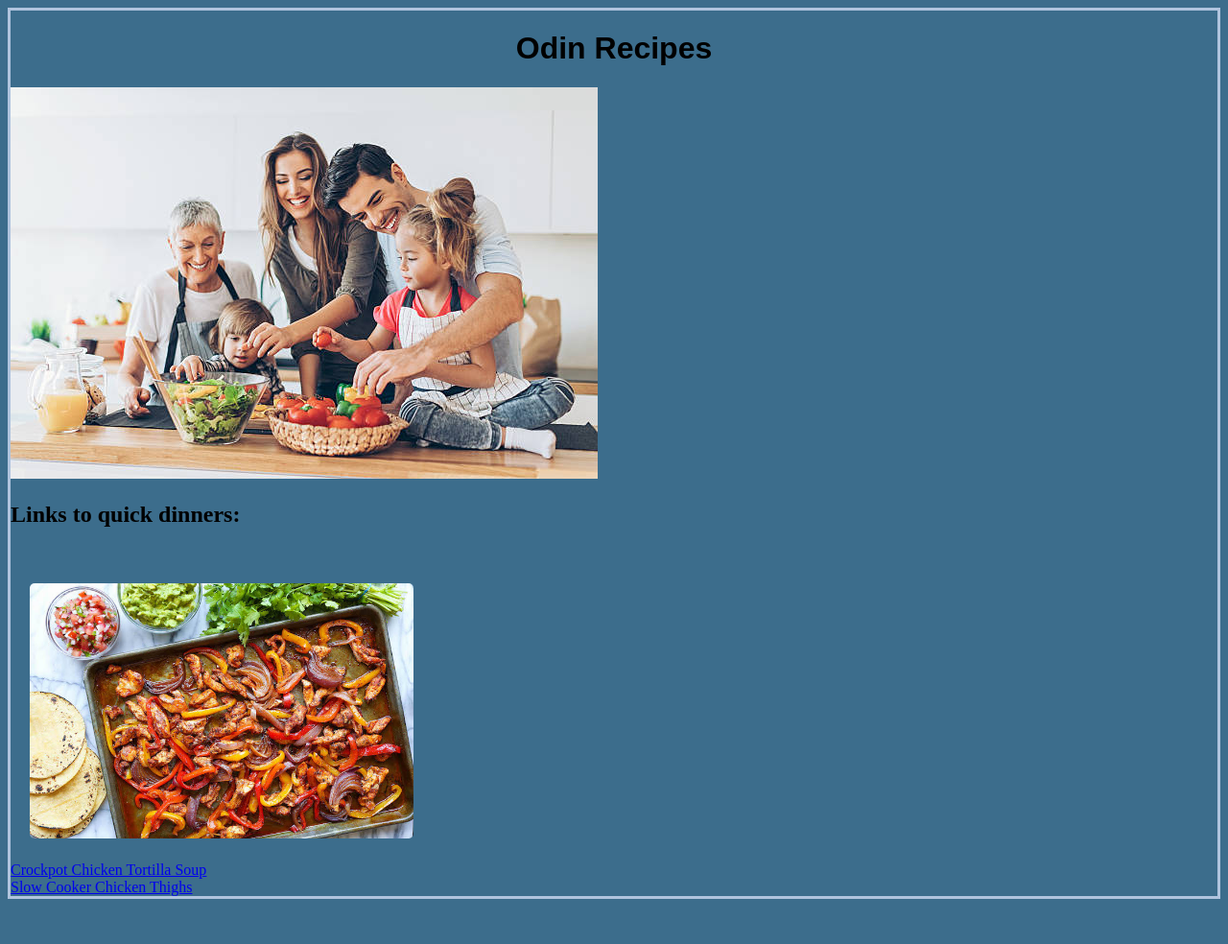
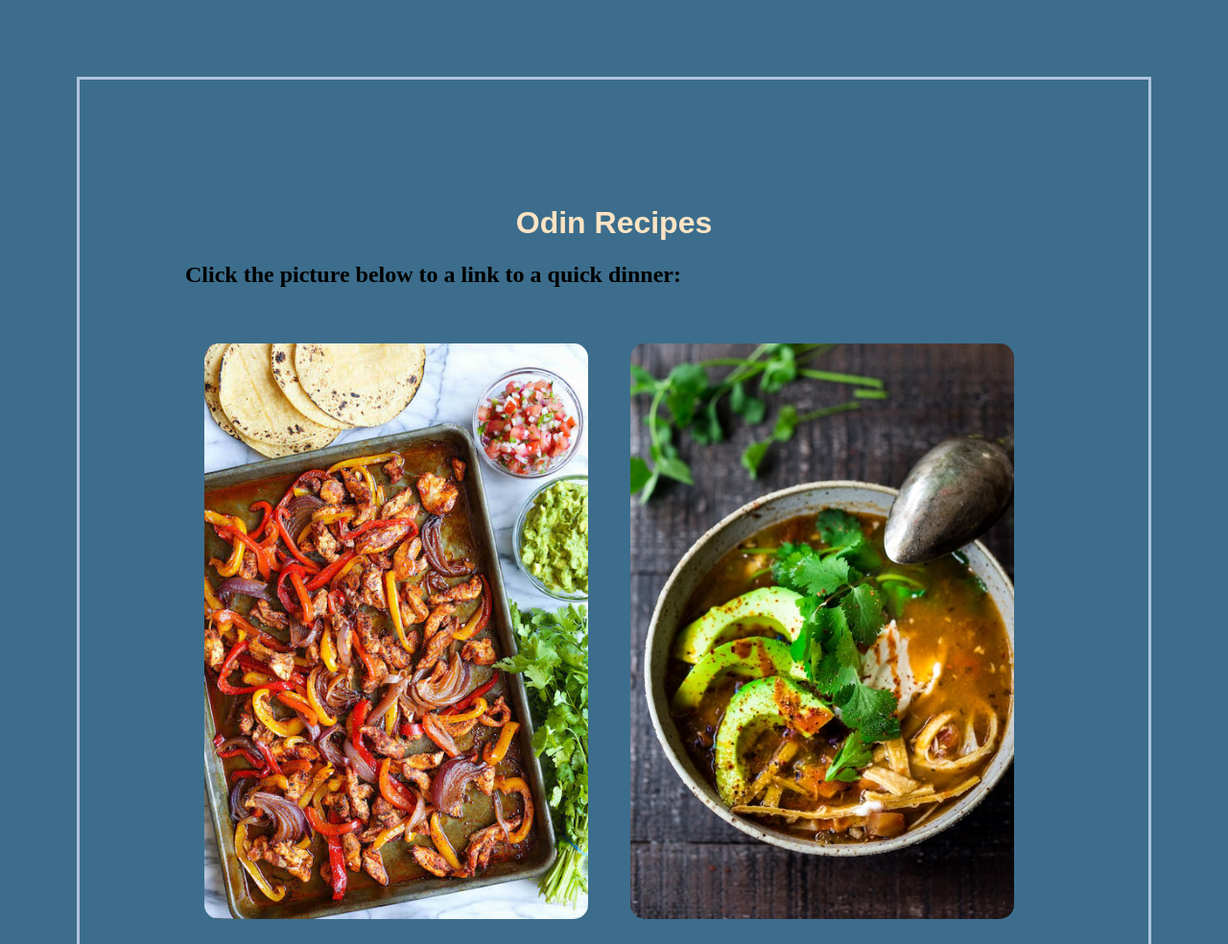
Before and after one commit to vsibley/odin-recipes, a plain HTML site: page index.html in a window 1280 px wide. Shown: the top 984 px of the page at 96% size. Before the commit the page ends 945 px from the top, so only its background shows below. Drawn offline with Linux system fonts and the light colour scheme.

Commit message:
css changes

```diff
--- a/index.html
+++ b/index.html
@@ -6,12 +6,10 @@
     <link rel="stylesheet" href="styles.css"
 </head>
 <body>
-<h1>Odin Recipes</h1>
-<img src="img/familycooking.jpeg" alt="family cooking together">
-<h2>Links to quick dinners:</h2>
-<br><a href="recipes/sheetpanfajitas.html"><img id="sheetpan" src="/img/SheetPanFajitas.jpeg"></a>
-
-<br><a href="recipes/crockpot-tortillaSoup.html">Crockpot Chicken Tortilla Soup</a>
-<br><a href="recipes/slowcooker-chicken-thighs.html">Slow Cooker Chicken Thighs</a>
+    <h1>Odin Recipes</h1>
+    <h2>Click the picture below to a link to a quick dinner:</h2>
+    <br><a href="recipes/sheetpanfajitas.html"><img id="sheetpan" src="/img/SheetPanVert.jpeg"></a>
+    <a href="recipes/crockpot-tortillaSoup.html"><img id="chickentort" src="/img/chickensoup.jpeg" alt="Chicken Tortilla Soup"></a>
+    <a href="recipes/slowcooker-chicken-thighs.html"> <img id="slowcook" src="img/chicken-thighs.jpeg" alt="Cooker Chicken Thighs"></a>
 </body>
 </html>
--- a/styles.css
+++ b/styles.css
@@ -1,13 +1,22 @@
 body {
   background-color: rgb(60, 109, 140);
   border: lightsteelblue solid 3px;
+  margin: 80px;
+  padding: 110px;
 }
+
 h1 {
   text-align: center;
   font-family: fantasy, cooperplate, papyrus;
+  color: bisque;
 }
-#sheetpan {
-  border-radius: 25px;
+
+h2 {
+
+}
+
+img {
+  border-radius: 35px;
   padding: 20px;
   width: 400px;
 }
```
Also changed, not shown: img/SheetPanVert.jpeg (added), 1 other file.
